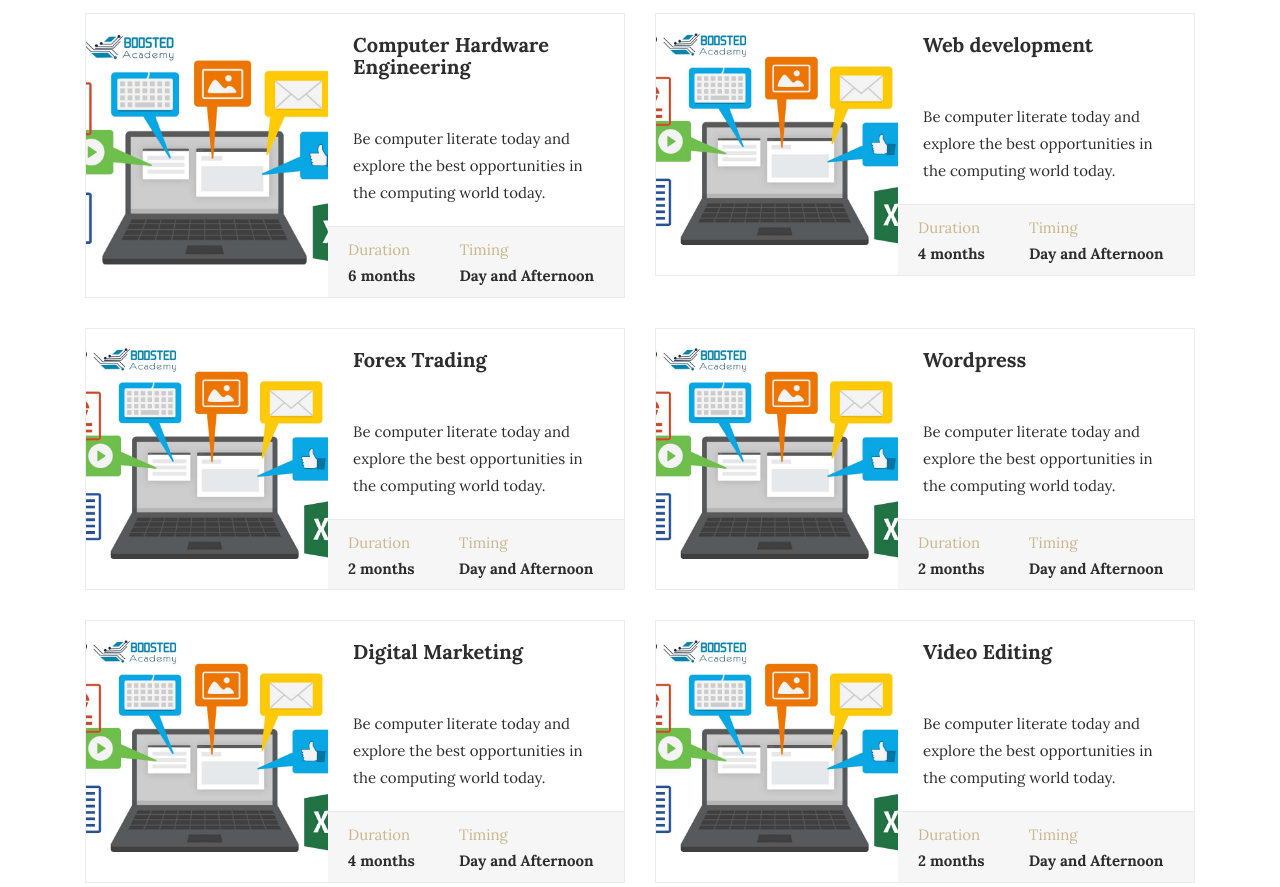
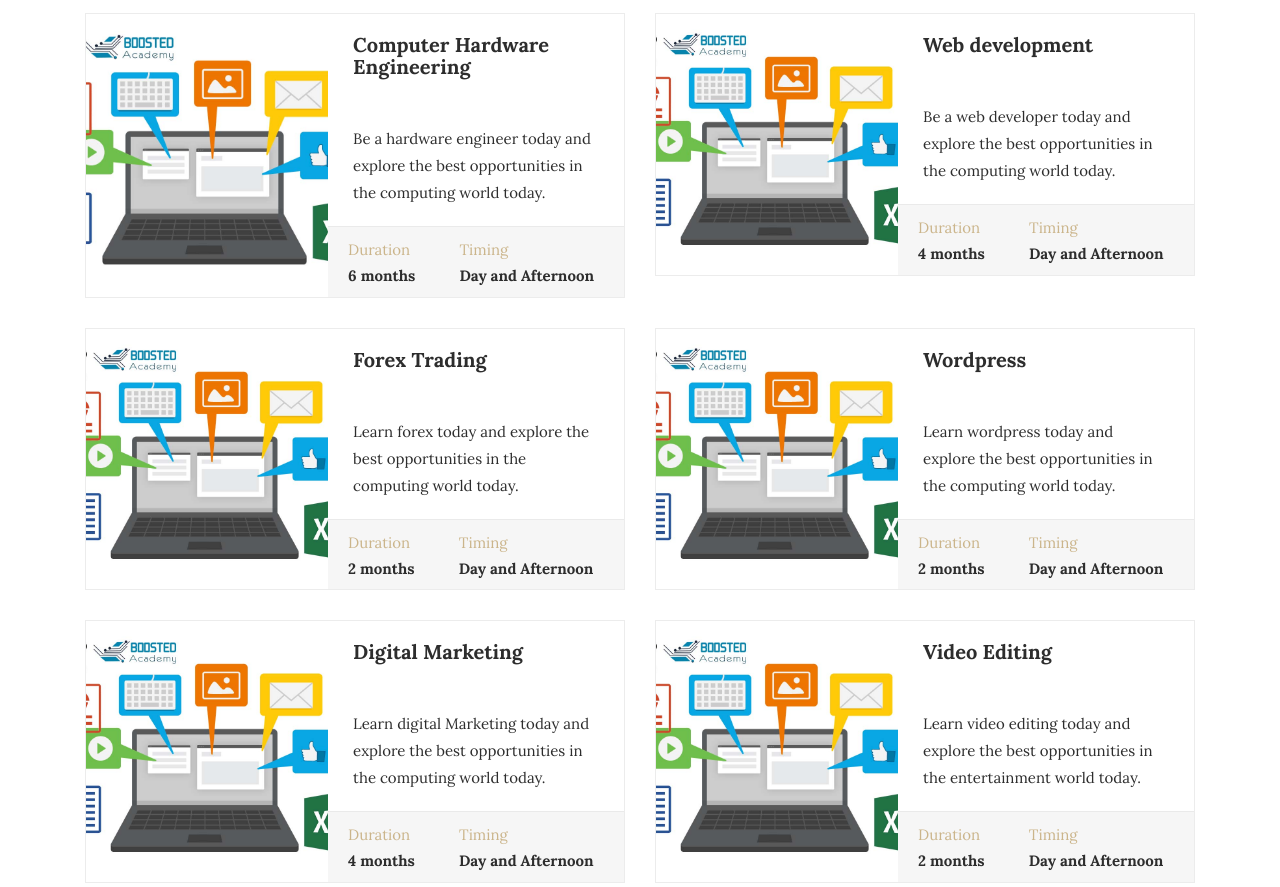
Before and after one commit to Mutooro/academy, a PHP site: page /courses.php in a window 1280 px wide. Shown: the part 1457-2344 px from the top of the page. Run offline with PHP 8.4, Linux system fonts and the light colour scheme; some libraries are stand-ins or nearby versions; some web fonts are replaced.

Commit message:
new cahnages

```diff
--- a/courses.php
+++ b/courses.php
@@ -264,7 +264,7 @@
 <i class="fa fa-star-o" aria-hidden="true"></i>
 </div>
 
-<p>Be computer literate today and explore the best opportunities in the computing world today.</p>
+<p>Be a hardware engineer today and explore the best opportunities in the computing world today.</p>
 </div>
 
 <div class="course_duration">
@@ -293,7 +293,7 @@
 <i class="fa fa-star-o" aria-hidden="true"></i>
 </div>
 
-<p>Be computer literate today and explore the best opportunities in the computing world today.</p>
+<p>Be a web developer today and explore the best opportunities in the computing world today.</p>
 </div>
 
 <div class="course_duration">
@@ -322,7 +322,7 @@
 <i class="fa fa-star-o" aria-hidden="true"></i>
 </div>
 
-<p>Be computer literate today and explore the best opportunities in the computing world today.</p>
+<p>Learn forex today and explore the best opportunities in the computing world today.</p>
 </div>
 
 <div class="course_duration">
@@ -350,7 +350,7 @@
 <i class="fa fa-star-o" aria-hidden="true"></i>
 </div>
 
-<p>Be computer literate today and explore the best opportunities in the computing world today.</p>
+<p>Learn wordpress today and explore the best opportunities in the computing world today.</p>
 </div>
 
 <div class="course_duration">
@@ -379,7 +379,7 @@
 <i class="fa fa-star-o" aria-hidden="true"></i>
 </div>
 
-<p>Be computer literate today and explore the best opportunities in the computing world today.</p>
+<p>Learn digital Marketing today and explore the best opportunities in the computing world today.</p>
 </div>
 
 <div class="course_duration">
@@ -408,7 +408,7 @@
 <i class="fa fa-star-o" aria-hidden="true"></i>
 </div>
 
-<p>Be computer literate today and explore the best opportunities in the computing world today.</p>
+<p>Learn video editing today and explore the best opportunities in the entertainment world today.</p>
 </div>
 
 <div class="course_duration">
```
Also changed, not shown: admissions/hadware.php (+3 -4 lines).
